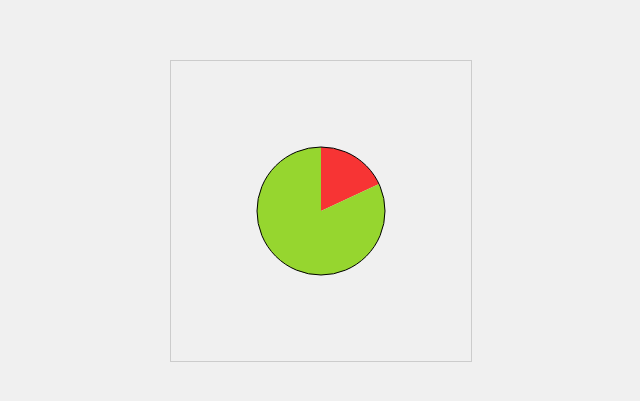
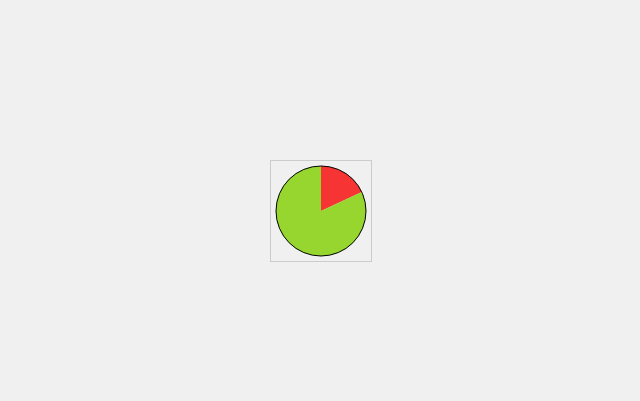
Before and after one commit to Stonefreak/GAA_Module_Clock, a plain HTML site: page index.html in a window 1280 px wide. Shown: the part 187-588 px from the top of the page, without its empty margins (319-959 px from the left). Drawn offline with Linux system fonts and the light colour scheme.

Commit message:
Update index.html

```diff
--- a/index.html
+++ b/index.html
@@ -26,7 +26,7 @@
   </style>
 </head>
     <body>
-    <canvas id="circleCanvas" width="300" height="300"></canvas>
+    <canvas id="circleCanvas" width="100" height="100"></canvas>
 
     <script>
         const canvas = document.getElementById('circleCanvas');
@@ -35,7 +35,7 @@
         function drawCircle(sliceAngleDeg) {
         const centerX = canvas.width / 2;
         const centerY = canvas.height / 2;
-        const radius = 64;
+        const radius = 45;
 
         // Clear the canvas
         ctx.clearRect(0, 0, canvas.width, canvas.height);
```
